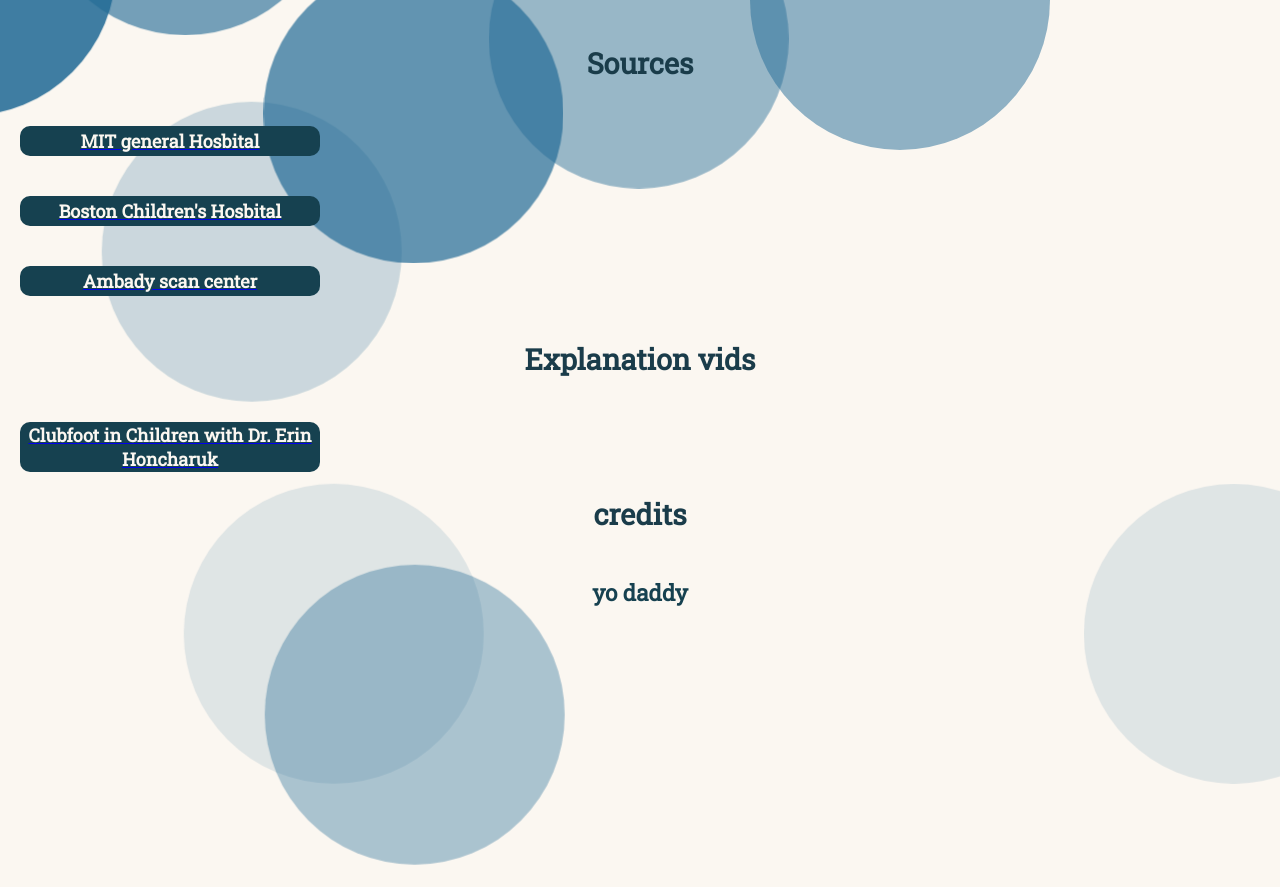
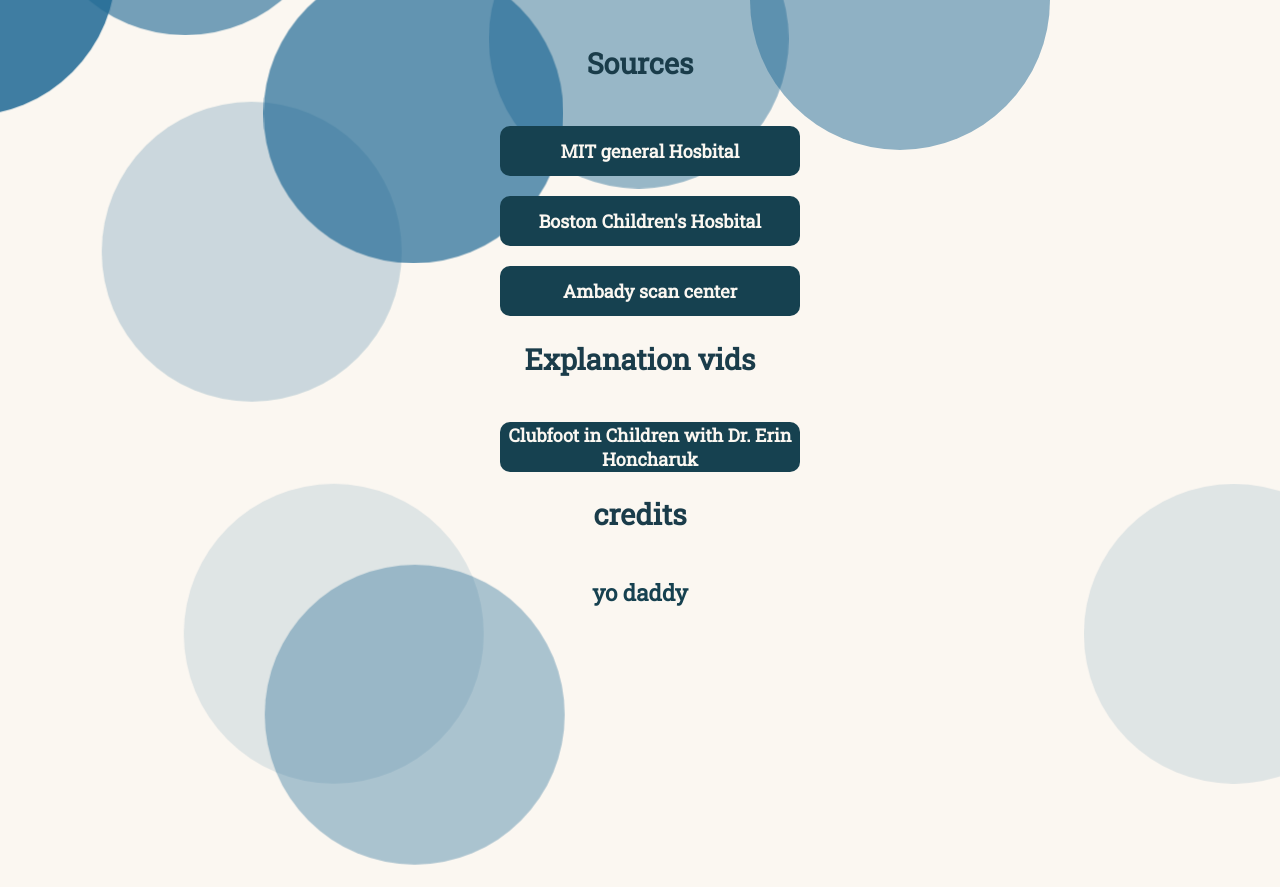
Before and after one commit to Alikha000/poster-site, a plain HTML site: page index.html in a window 1280 px wide. Shown: the top 887 px of the page. Drawn offline with Linux system fonts and the light colour scheme.

Commit message:
Update poster.css

```diff
--- a/poster.css
+++ b/poster.css
@@ -38,8 +38,6 @@
   height: 50px;
   margin: 10px;
  text-align: center;
-    display: flex;
-    flex-direction: column;
 }
 
 
@@ -129,6 +127,7 @@
     width: 100%;
     height: 100%;
     text-align: center;
+  align-items:center;
     display: flex;
     flex-direction: column;
 }
```
